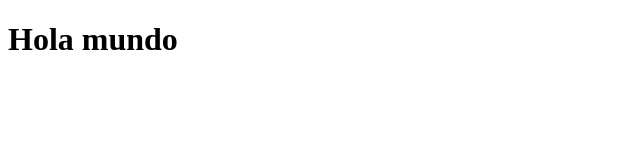
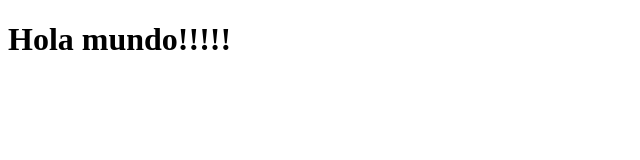
Before and after one commit to Vjencina/informatorio-practico, a plain HTML site: page app/index.html in a window 1280 px wide. Shown: the full height of the page, 0-640 px from the left. Drawn offline with Linux system fonts and the light colour scheme.

Commit message:
moficacion

```diff
--- a/app/index.html
+++ b/app/index.html
@@ -6,6 +6,6 @@
     <title>Primer despliegue</title>
 </head>
 <body>
-    <h1>Hola mundo</h1>
+    <h1>Hola mundo!!!!!</h1>
 </body>
 </html>
```
